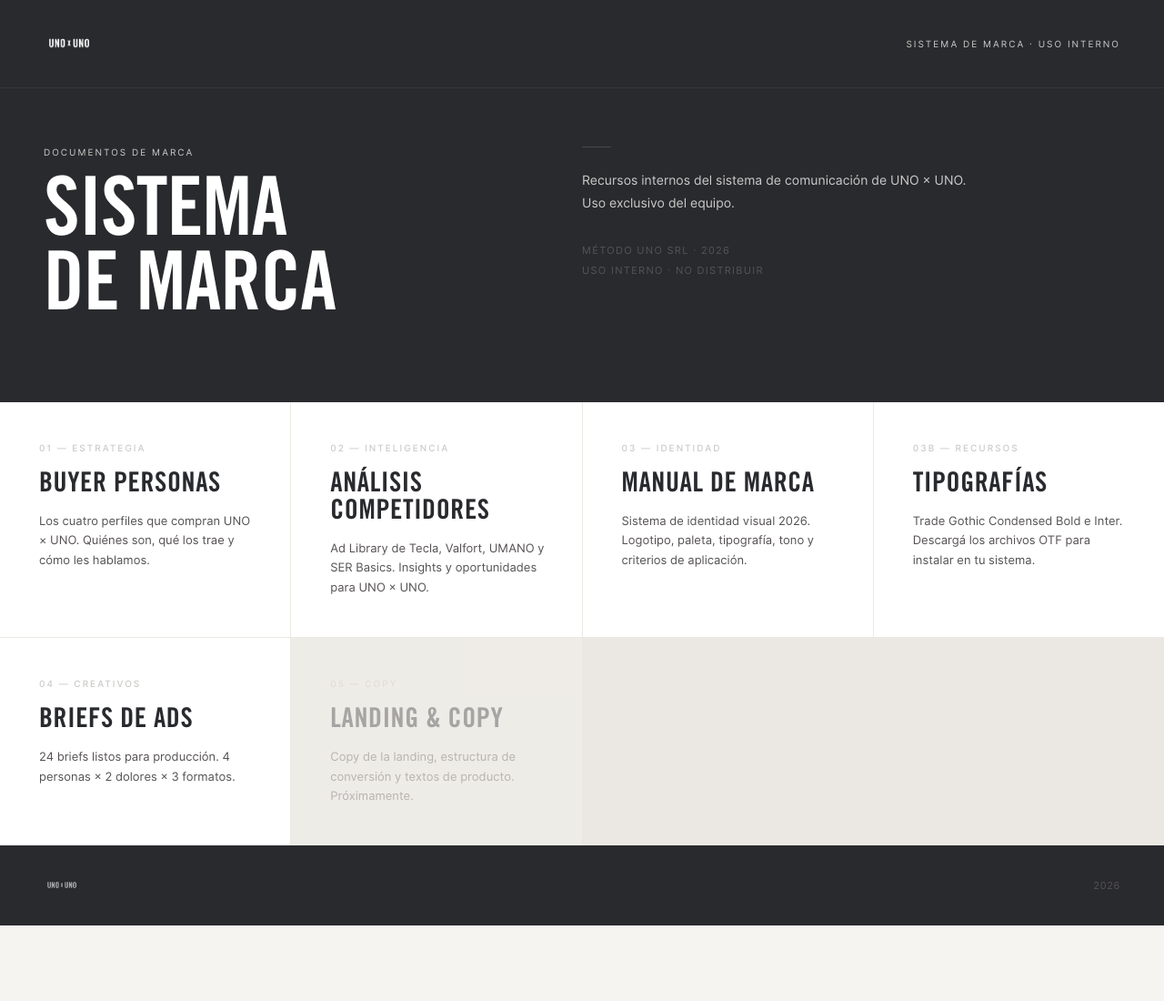
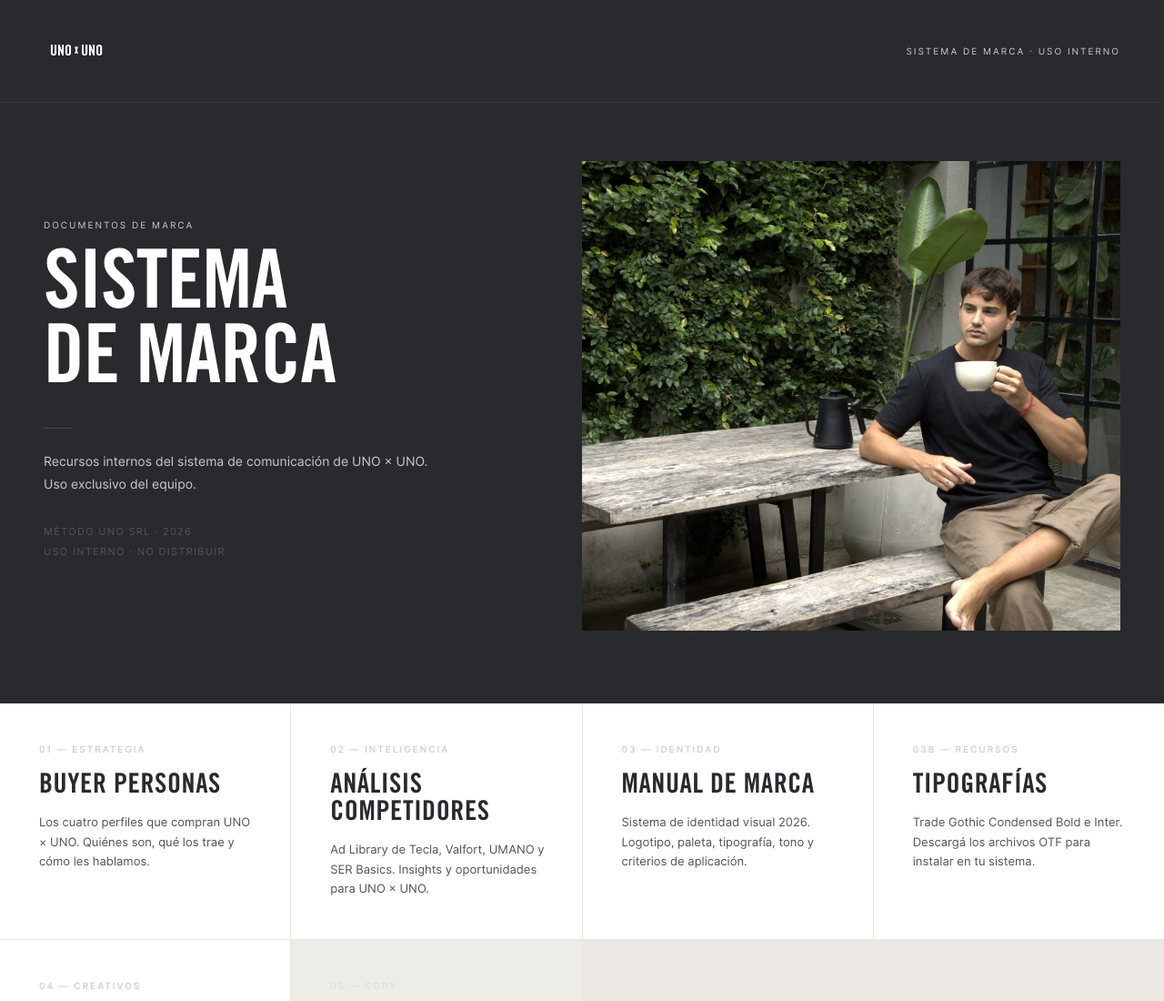
Before and after one commit to Jv-maker-hub/uxu, a plain HTML site: page index.html in a window 1280 px wide. Shown: the top 1100 px of the page at 91% size. Before the commit the page ends 1017 px from the top, so only its background shows below. Drawn offline with Linux system fonts and the light colour scheme.

Commit message:
fix: foto en hero (photo-wrap), logo 72px

```diff
--- a/index.html
+++ b/index.html
@@ -24,7 +24,7 @@
       padding: 20px 48px;
       background: var(--carbon);
     }
-    .nav-logo { height: 56px; display: block; }
+    .nav-logo { height: 72px; display: block; }
     .nav-label { font-family: 'Inter', sans-serif; font-size: 10px; letter-spacing: 0.2em; text-transform: uppercase; color: var(--mid); font-weight: 400; }
 
     /* HERO */
@@ -117,17 +117,18 @@
 
 <div class="hero">
   <div class="container" style="display:grid;grid-template-columns:1fr 1fr;gap:0;align-items:stretch;width:100%;">
-  <div class="hero-left">
+    <div class="hero-left" style="padding:64px 48px 80px 0;">
       <p class="hero-eyebrow">Documentos de marca</p>
       <h1>Sistema<br>de Marca</h1>
-  </div>
-  <div class="hero-right">
-    <div class="hero-divider"></div>
+      <div class="hero-divider" style="margin-top:28px;"></div>
       <p class="hero-sub">Recursos internos del sistema de comunicación de UNO × UNO. Uso exclusivo del equipo.</p>
       <div class="hero-meta">
         <span class="hero-meta-item">Método Uno SRL · 2026</span>
         <span class="hero-meta-item">Uso interno · No distribuir</span>
       </div>
+    </div>
+    <div class="hero-photo-wrap">
+      <img src="assets/hero-photo.jpg" alt="UNO × UNO" class="hero-photo">
     </div>
   </div>
 </div>
```
Lines whose indentation alone changed are shown as unchanged.
